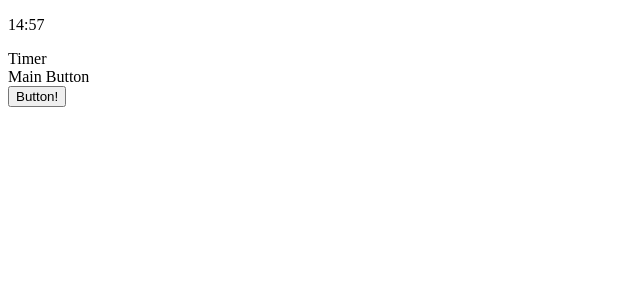
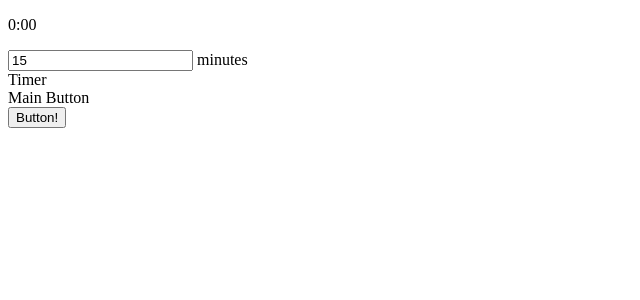
Before and after one commit to jonwang2000/pomodoro, a React (Create React App) app: page / in a window 1280 px wide. Shown: the top 300 px of the page, without its empty margins (0-640 px from the left). Built offline with nearby package versions, Linux system fonts and the light colour scheme.

Commit message:
Basic set time limit

```diff
--- a/src/App.js
+++ b/src/App.js
@@ -3,16 +3,16 @@ import Timer from "./components/Timer";
 import MainButton from "./components/MainButton";
 
 function App() {
-	const [timer, setTimer] = useState(15 * 60 - 3);
+	const [timer, setTimer] = useState(0);
 	const [timerOn, setTimerOn] = useState(false);
-    const [timeLimit, setTimeLimit] = useState(15 * 60)
+	const [timeLimit, setTimeLimit] = useState(15 * 60);
 
 	useEffect(() => {
 		let interval = null;
-        if (timer === timeLimit) {
-            alert('Time limit!')
-            return () => clearInterval(interval)
-        } else if (timerOn) {
+		if (timer === timeLimit) {
+			alert("Time limit!");
+			return () => clearInterval(interval);
+		} else if (timerOn) {
 			interval = setInterval(() => {
 				setTimer(timer + 1);
 			}, 1000);
@@ -20,9 +20,9 @@ function App() {
 			clearInterval(interval);
 		}
 		return () => clearInterval(interval);
-	}, [timerOn, timer]);
+	}, [timerOn, timer, timeLimit]);
 
-    // Helper that converts total number of seconds to a string in a timer format
+	// Helper that converts total number of seconds to a string in a timer format
 	const secondsToTimer = secNo => {
 		let minutes = Math.floor(secNo / 60);
 		let seconds = secNo % 60;
@@ -36,6 +36,17 @@ function App() {
 		<div>
 			<p>{secondsToTimer(timer)}</p>
 
+			<div>
+				<input
+					value={timeLimit / 60}
+					type="number"
+					onChange={e => {
+						setTimeLimit(e.target.value * 60);
+					}}
+				/>{" "}
+				minutes
+			</div>
+
 			<Timer timer={timer} setTimer={setTimer} />
 			<MainButton timerOn={timerOn} setTimerOn={setTimerOn} />
 
```
